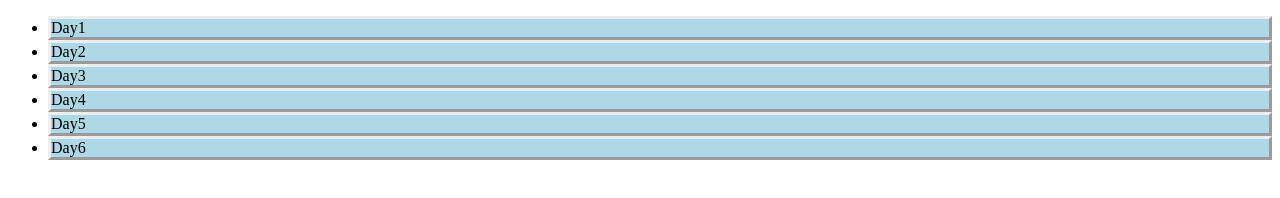
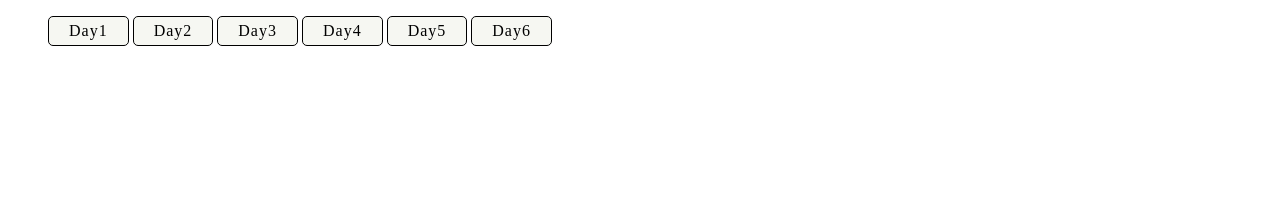
Before and after one commit to Chiu-Yen/Chiu-Yen.github.io, a plain HTML site: page index.html in a window 1280 px wide. Drawn offline with Linux system fonts and the light colour scheme.

Commit message:
Update index.html

```diff
--- a/index.html
+++ b/index.html
@@ -3,8 +3,20 @@
 <title>Joanne's Diary</title>
 <style>
   li {
-    border-style: outset;
-  background-color: lightblue;
+
+    background-color: lightblue;
+    display: inline-block;
+    border: solid 1px black;
+    border-radius: 5px;
+
+    padding: 5px;
+    padding-left: 20px;
+    padding-right: 20px;
+
+    font-family: 微軟正黑體;
+    letter-spacing: 1px;
+
+    background-color: #F6F7F2
   }
 </style>
   <ul>
```
